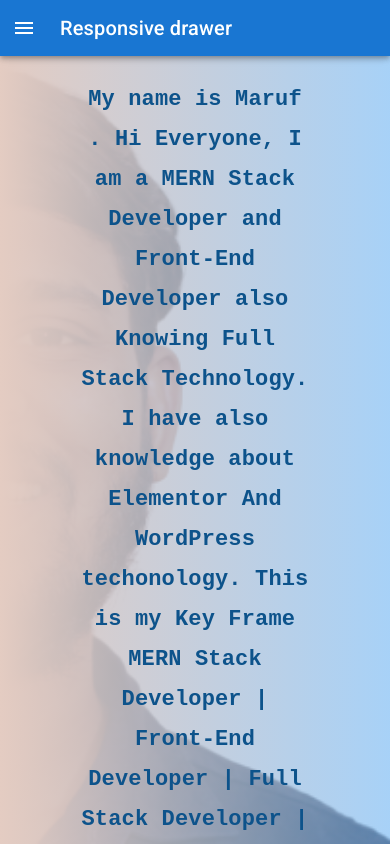
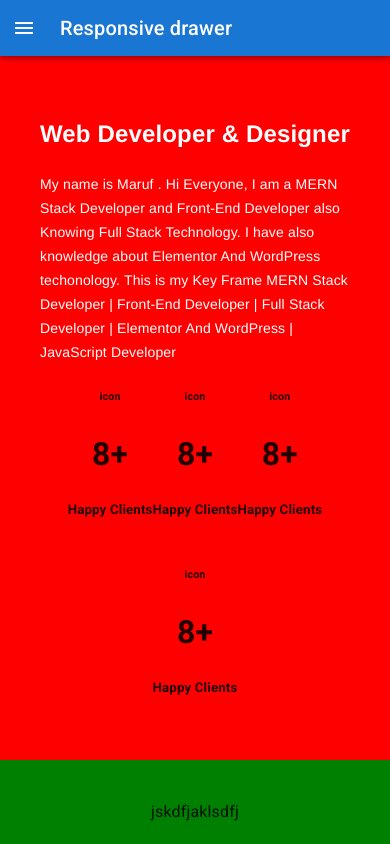
Before and after one commit to MarufMobin/myportfolio, a React (Create React App) app: page /about in a window 390 px wide. Shown: the top 844 px of the page. Built offline with nearby package versions, Linux system fonts and the light colour scheme.

Commit message:
some media query and work almost ui done

```diff
--- a/src/Pages/About/About.css
+++ b/src/Pages/About/About.css
@@ -1,10 +1,86 @@
-.custom-about{
-    width: 70%;
-    margin: 0px auto;
-    display: inline-block;
-    line-height: 40px;
-    font-size: 22px;
-    color: rgb(13, 83, 139);
-    font-family:  monospace;
-    font-weight: 600;
+.custom-about {
+    width: 80%;
+    margin: 120px auto;
+    display: flex;
 }
+
+.inner-about-fist {
+    background-color: red;
+    width: 60%;
+    padding: 40px;
+}
+
+.inner-about-second {
+    background-color: green;
+    width: 40%;
+    padding: 40px;
+}
+
+.malti-about-inner {
+    text-align: left;
+    font-family: 'Franklin Gothic Medium', 'Arial Narrow', Arial, sans-serif;
+    color: #fff;
+    font-size: 24px;
+    letter-spacing: 1.2;
+}
+
+.malti-about-inner span {
+    font-size: 16px;
+    text-align: justify;
+}
+
+.satisfy-clients {
+    display: flex;
+    justify-content: center;
+    align-items: center;
+    flex-wrap: wrap;
+}
+
+@media ( min-width: 320px) and (max-width: 767px) {
+    .custom-about {
+        width: 100%;
+        margin: 0px;
+        flex-wrap: wrap;
+    }
+    .inner-about-fist {
+        width: 100%;
+    }
+    .inner-about-second {
+        width: 100%;
+    }
+    .malti-about-inner {
+        font-size: 16px;
+    }
+    .malti-about-inner span {
+        font-size: 14px;
+        text-align: justify;
+    }
+    .inner-main-manu {
+        align-items: center;
+        justify-content: center;
+        width: 100%;
+        padding: 20px;
+        text-align: center;
+    }
+    .works-main {
+        grid-template-columns: repeat(1, 1fr) !important;
+    }
+    .main-form {
+        width: 100% !important;
+        margin: 0px !important;
+        padding: 0px !important;
+        border-radius: 8px;
+    }
+    .css-1v5u2yv {
+        padding: 0px !important;
+    }
+    .main-form .form-control {
+        width: 100% !important;
+    }
+    .form-btn {
+        width: 56% !important;
+    }
+    .main-form {
+        background: none !important;
+    }
+}
--- a/src/Pages/About/About.js
+++ b/src/Pages/About/About.js
@@ -98,8 +98,42 @@
                 sx={{ flexGrow: 1, p: 3, width: { sm: `calc(100% - ${drawerWidth}px)` } }}
             >
                 <Toolbar />
-                <div  className='custom-about'>
-                        My name is Maruf . Hi Everyone, I am a MERN Stack Developer and Front-End Developer also Knowing Full Stack Technology. I have also knowledge about Elementor And WordPress techonology. This is my Key Frame MERN Stack Developer | Front-End Developer | Full Stack Developer | Elementor And WordPress | JavaScript Developer
+                <div className='custom-about'>
+                    <div className='inner-about-fist'>
+                        <div className='malti-about-inner'>
+                            <h2>Web Developer & Designer</h2>
+                            <span> My name is Maruf . Hi Everyone, I am a MERN Stack Developer and Front-End Developer also Knowing Full Stack Technology. I have also knowledge about Elementor And WordPress techonology. This is my Key Frame MERN Stack Developer | Front-End Developer | Full Stack Developer | Elementor And WordPress | JavaScript Developer</span>
+                        </div>
+                        <div className='satisfy-clients'>
+                            <div className='inner-satisfy-clints'>
+                                <h6>icon</h6>
+                                <h1>8+</h1>
+                                <h5>Happy Clients</h5>
+                            </div>
+
+                            <div className='inner-satisfy-clints'>
+                                <h6>icon</h6>
+                                <h1>8+</h1>
+                                <h5>Happy Clients</h5>
+                            </div>
+
+                            <div className='inner-satisfy-clints'>
+                                <h6>icon</h6>
+                                <h1>8+</h1>
+                                <h5>Happy Clients</h5>
+                            </div>
+
+                            <div className='inner-satisfy-clints'>
+                                <h6>icon</h6>
+                                <h1>8+</h1>
+                                <h5>Happy Clients</h5>
+                            </div>
+
+                        </div>
+                    </div>
+                    <div className='inner-about-second'>
+                        jskdfjaklsdfj
+                    </div>
                 </div>
             </Box>
         </Box>
--- /dev/null
+++ b/src/Pages/Resume/Resume.css
@@ -0,0 +1,28 @@
+.resume-wrapper {
+    display: flex;
+    flex-wrap: wrap;
+    width: 90%;
+    margin: 80px auto 0px;
+    text-align: left;
+}
+
+.inner-resume-wrapper-fist {
+    width: 50%;
+    border-left: 5px solid blue;
+    position: relative;
+    background-color: green;
+    margin-bottom: 15px;
+    padding-left: 20px;
+}
+
+.inner-resume-wrapper-fist::after {
+    content: '';
+    position: absolute;
+    width: 8px;
+    height: 8px;
+    border-radius: 50%;
+    top: -8px;
+    left: -6px;
+    border-radius: 50%;
+    background-color: brown;
+}
--- a/src/Pages/Resume/Resume.js
+++ b/src/Pages/Resume/Resume.js
@@ -8,7 +8,8 @@
 import MenuIcon from '@mui/icons-material/Menu';
 import Toolbar from '@mui/material/Toolbar';
 import Typography from '@mui/material/Typography';
-import { Link, useRouteMatch } from 'react-router-dom';
+import { useRouteMatch } from 'react-router-dom';
+import './Resume.css'
 import Menu from '../Menu/Menu';
 
 const drawerWidth = 240;
@@ -101,9 +102,65 @@
         sx={{ flexGrow: 1, p: 3, width: { sm: `calc(100% - ${drawerWidth}px)` } }}
       >
         <Toolbar />
-        <Typography paragraph>
-         Resume
-        </Typography>
+        <div className='resume-wrapper'>
+          <div className="inner-resume-wrapper-fist">
+            <h2>Md : Maruf</h2>
+            <h4>Jr. Front-End Web Developer</h4>
+          </div>
+          <div>
+            <ul>
+              <li> Email : mdmarufmubin@gmail.com</li>
+              <li>Address : Mirpur 12, kalsi Dhaka</li>
+              <li>Phone : +00801322409861</li>
+              <li><a href="">Portfolio ||</a><a href="">Github ||</a><a href="">LinkedIn</a></li>
+            </ul>
+          </div>
+          <div className="">
+            <h2>❖ SKILLS :</h2>
+            <ul>
+              <li> Comfortable : React Js, Javascript, PHP, ES6, HTML, CSS ,
+                Bootstrap, Tailwind css, Material UI, Firebase , Sql , No Sql , MongoDB</li>
+              <li> Familiar : Node.JS, Express.JS, SASS.</li>
+              <li> Tools : GitHub, VS Code, Chrome Dev tool, Postman, Heroku,
+                MongoDB, Compass, Netlify and Firebase.</li>
+
+            </ul>
+          </div>
+          <div>
+          <h2>❖ EDUCATION :</h2>
+
+            <ul>
+              <li>  Ideal Institute of Science and Technology
+            Diploma in Computer Engineering -Dhaka, Bangladesh.
+            Expected to Graduate in 2023.</li>
+              <li> BSS Degree
+            Govt. Bongobondhu University-Dhaka, Bangladesh
+            Expected to Graduate in 2022.</li>
+
+            </ul>
+
+
+          </div>
+          <div>
+          <h2>❖ COURSE :</h2>
+
+            <ul>
+              <li> Complete Web Development
+            Programming Hero, San Jose, CA ( MERN Stack )</li>
+              <li>ShikbeShobai , Dhaka Bangladesh ( Full Stack Web Development )
+            </li>
+              <li>Skills for Employment Investment Program (SEEP) ( Interactive Web design )</li>
+            </ul>
+
+            <h2>❖ LANGUAGES :</h2>
+
+              <ul>
+                <li>Bangla , English and Urdu</li>
+              </ul>
+                <button>Resume Download</button>
+          </div>
+
+        </div>
       </Box>
     </Box>
   );
```
Also changed, not shown: src/Pages/Works/Works.css (+27 -15 lines), 1 other file (tests, documents, lock files or other folders).
